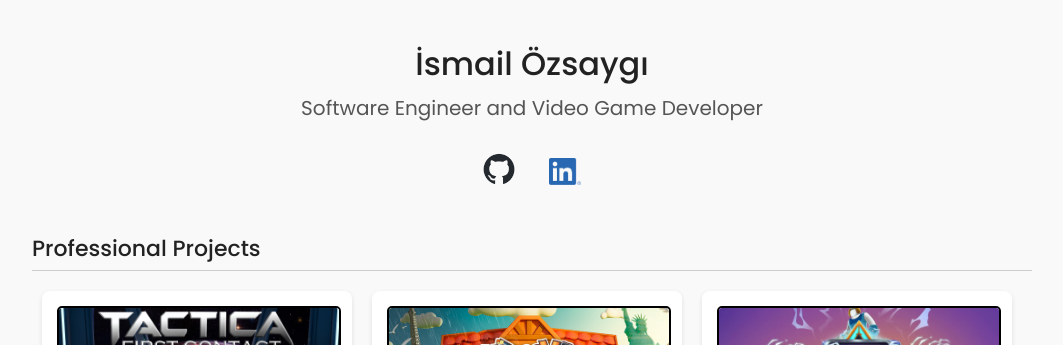
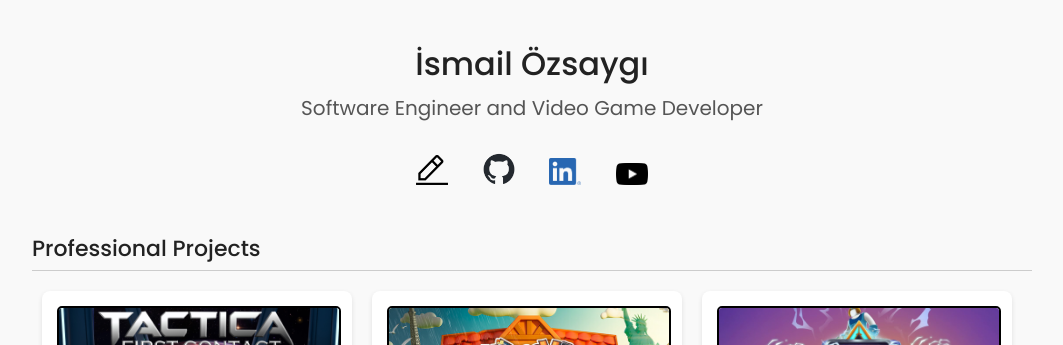
Before and after one commit to iozsaygi/iozsaygi.github.io, a Jekyll site: the page portfolio/index.html, which Jekyll copies as it is, in a window 1280 px wide. Shown: the top 345 px of the page, without its empty margins (108-1171 px from the left). Built offline with Jekyll 4.4.1, drawn with Linux system fonts in a browser that asks for light colours.

Commit message:
Added other dummy links

```diff
--- a/portfolio/index.html
+++ b/portfolio/index.html
@@ -130,8 +130,10 @@
         </div>
 
         <div class="social-links">
+            <a href="#" target="_blank"><img src="https://github.com/iozsaygi/iozsaygi.github.io/blob/main/assets/logos/blog.png?raw=true" title="Blog" alt="Blog"></a>
             <a href="#" target="_blank"><img src="https://github.com/iozsaygi/iozsaygi.github.io/blob/main/assets/logos/github.png?raw=true" title="GitHub" alt="GitHub"></a>
             <a href="#" target="_blank"><img src="https://github.com/iozsaygi/iozsaygi.github.io/blob/main/assets/logos/linkedin.png?raw=true" title="LinkedIn" alt="LinkedIn"></a>
+            <a href="#" target="_blank"><img src="https://github.com/iozsaygi/iozsaygi.github.io/blob/main/assets/logos/youtube.png?raw=true" title="YouTube" alt="YouTube"></a>
         </div>
 
         <div class="section">
```
